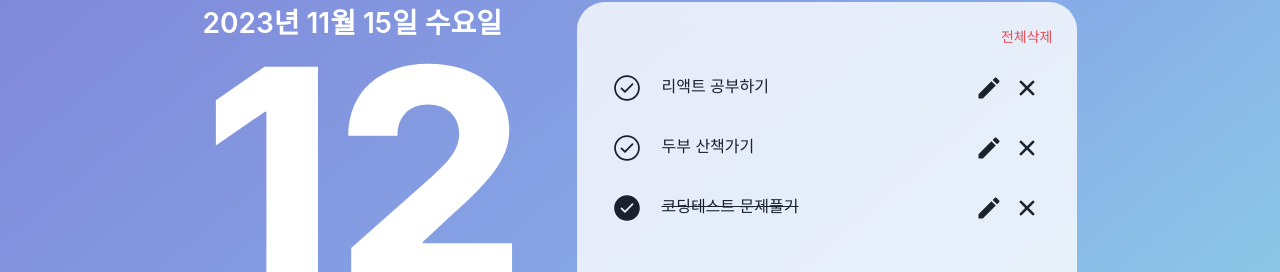
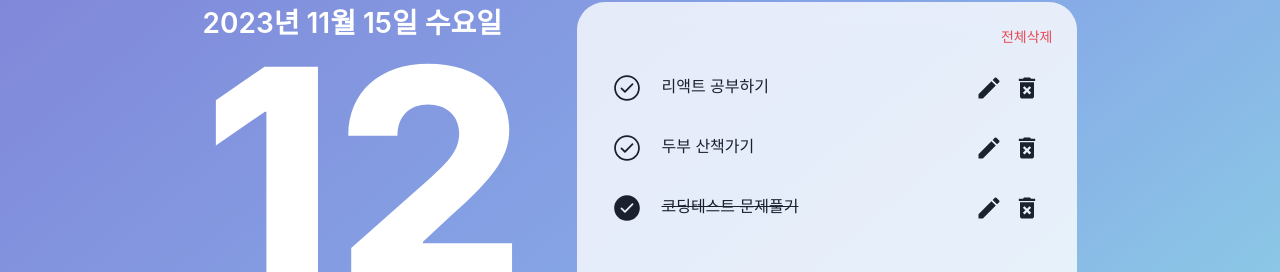
Before and after one commit to chowonn/todo-react, a React (Vite) app: page / in a window 1280 px wide. Shown: the part 230-502 px from the top of the page. Built offline with nearby package versions, Linux system fonts and the light colour scheme; a web font is replaced by a local one.

Commit message:
[Add] 목록 수정 시 아이콘 변경 및 취소 버튼 추가

```diff
--- a/src/components/TodoItem.jsx
+++ b/src/components/TodoItem.jsx
@@ -1,10 +1,10 @@
-import { MdEdit } from 'react-icons/md';
+import { MdEdit, MdDeleteForever } from 'react-icons/md';
+import { FaCheck } from 'react-icons/fa6';
 import { IoClose } from 'react-icons/io5';
 import { GoCheckCircle } from 'react-icons/go';
 import { GoCheckCircleFill } from 'react-icons/go';
 import PropTypes from 'prop-types';
 import { useCallback, useState } from 'react';
-import { AiOutlineCheck } from 'react-icons/ai';
 
 // 작성된 투두 상태 를 map 으로 li에 todos이라는 새 배열을 반환함. => 이게 작성되는 투두 내용
 // 작성된 투두 목록에서 관리해야할 기능은? => 수정, 삭제, 보여주기 , 체크박스
@@ -72,17 +72,21 @@ function TodoItem({ todos, onRemoveTodo, onToggleChecked }) {
         </form>
         <div className="flex gap-[10px]">
           {edit ? (
-            // <button type="button" onClick={onClickSubmitButton}>
-            <button type="button">
-              <AiOutlineCheck size="28" />
-            </button>
+            <>
+              <button type="button" onClick={onClickEditButton}>
+                <FaCheck size="24" color="#228B22" />
+              </button>
+              <button type="button" onClick={() => onRemoveTodo(id)}>
+                <IoClose size="28" color="#ff0000" />
+              </button>
+            </>
           ) : (
             <>
               <button type="button" onClick={onClickEditButton}>
                 <MdEdit size="28" />
               </button>
               <button type="button" onClick={() => onRemoveTodo(id)}>
-                <IoClose size="28" />
+                <MdDeleteForever size="28" />
               </button>
             </>
           )}
```
